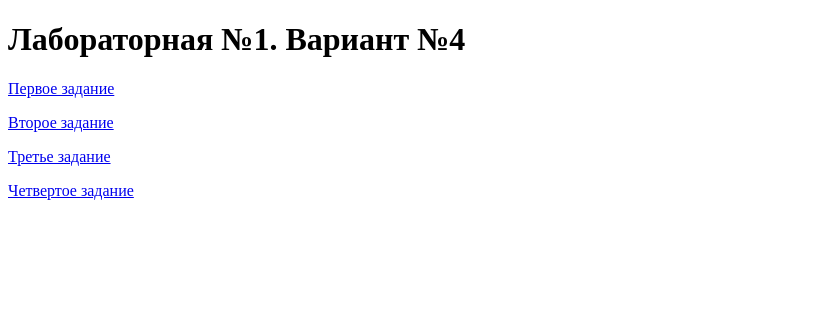
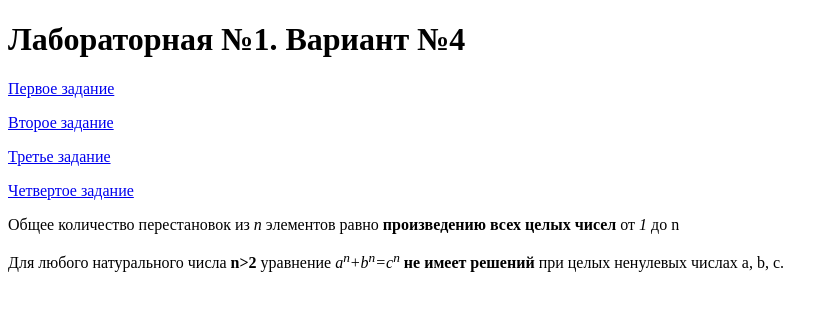
Before and after one commit to kokownik/internet_lab1, a plain HTML site: page index.html in a window 1280 px wide. Shown: the whole page, without its empty margins (0-838 px from the left). Drawn offline with Linux system fonts and the light colour scheme.

Commit message:
Update index.html

```diff
--- a/index.html
+++ b/index.html
@@ -14,5 +14,12 @@
 <p><a href="#fourth_task">Четвертое задание</a></p>
 <p><a name="first_task"></a></p>
 
+  <p>Общее количество перестановок из <i>n</i> элементов равно <b>произведению всех целых чисел</b> от <i>1</i> до n</p>
+
+<p> Для любого натурального числа <b>n>2</b>
+уравнение <i>a<sup>n</sup>+b<sup>n</sup>=c<sup>n</sup></i>
+<b>не имеет решений</b> при целых ненулевых числах a, b, c.
+</p>
+
 </body>
 </html>
```
